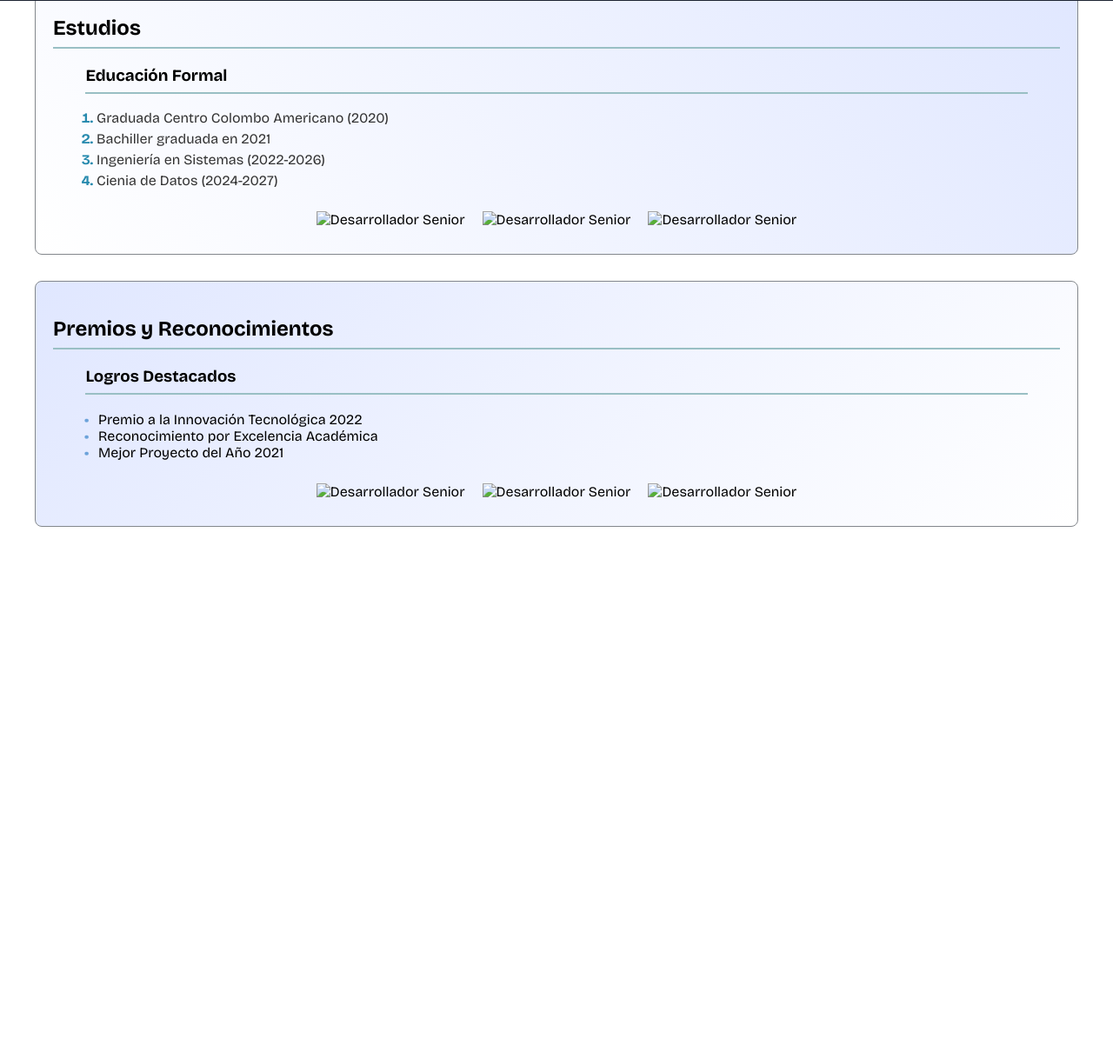
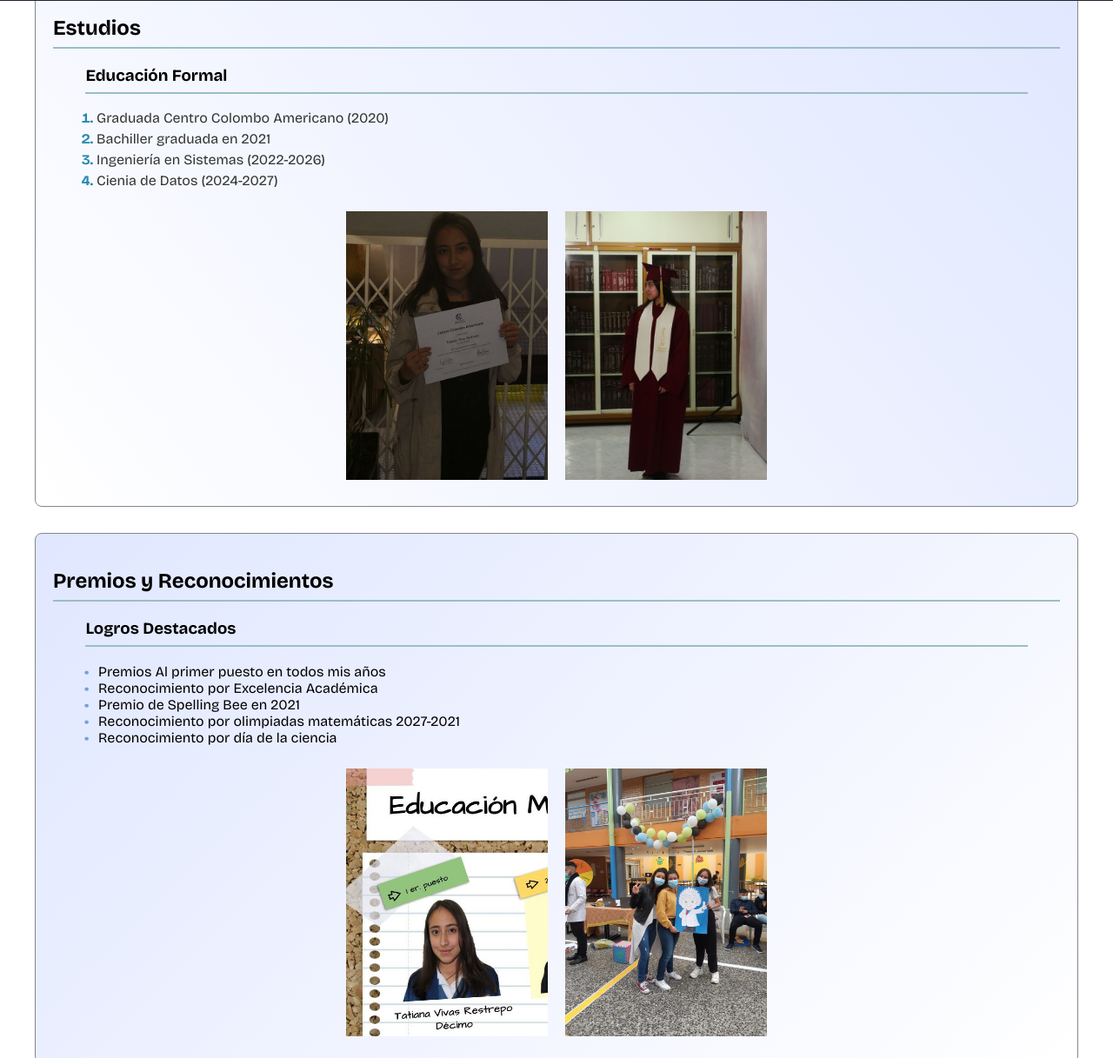
Before and after one commit to TatisVivas/Taller1-web, a plain HTML site: page html/hojav.html in a window 1280 px wide. Shown: the part 799-2016 px from the top of the page at 87% size. Before the commit the page ends 1535 px from the top, so only its background shows below. Drawn offline with nearby package versions, Linux system fonts and the light colour scheme.

Commit message:
Hoja de vida creo que completo

```diff
--- a/css/styles-hojav.css
+++ b/css/styles-hojav.css
@@ -97,5 +97,8 @@ ol li::marker {
 }
 
 .imagenes img {
-    margin: 10px; /* Add margin to create spacing between images */
+    margin: 10px;
+    object-fit: cover;
+    width: 20%;
+    height: auto;
 }
--- a/html/hojav.html
+++ b/html/hojav.html
@@ -67,9 +67,8 @@
                         <li>Cienia de Datos (2024-2027)</li>
                     </ol>
                     <div class="imagenes">
-                        <img src="http://127.0.0.1:5500/artistas/olivia.jpeg" alt="Desarrollador Senior" />
-                        <img src="http://127.0.0.1:5500/artistas/olivia.jpeg" alt="Desarrollador Senior" />
-                        <img src="http://127.0.0.1:5500/artistas/olivia.jpeg" alt="Desarrollador Senior" />
+                        <img src="../resources/colombo.jpg" alt="Grado del Colombo" />
+                        <img src="../resources/colegio.jpg" alt="Grado del Colegio" />
 
                     </div>
                 </div>
@@ -80,14 +79,15 @@
                 <div class="subsection">
                     <h3>Logros Destacados</h3>
                     <ul>
-                        <li>Premio a la Innovación Tecnológica 2022</li>
+                        <li>Premios Al primer puesto en todos mis años</li>
                         <li>Reconocimiento por Excelencia Académica</li>
-                        <li>Mejor Proyecto del Año 2021</li>
+                        <li>Premio de Spelling Bee en 2021</li>
+                        <li>Reconocimiento por olimpiadas matemáticas  2027-2021</li>
+                        <li>Reconocimiento por día de la ciencia</li>
                     </ul>
                     <div class="imagenes">
-                        <img src="http://127.0.0.1:5500/artistas/olivia.jpeg" alt="Desarrollador Senior" />
-                        <img src="http://127.0.0.1:5500/artistas/olivia.jpeg" alt="Desarrollador Senior" />
-                        <img src="http://127.0.0.1:5500/artistas/olivia.jpeg" alt="Desarrollador Senior" />
+                        <img src="../resources/excelencia.jpg" alt="Excelencia Académica" />
+                        <img src="../resources/ciencias.jpg" alt="Día de la ciencia" />
 
                     </div>
                 </div>
```
Also changed, not shown: resources/ciencias.jpg (added), resources/colegio.jpg (added), resources/colombo.jpg (added), resources/excelencia.jpg (added).
